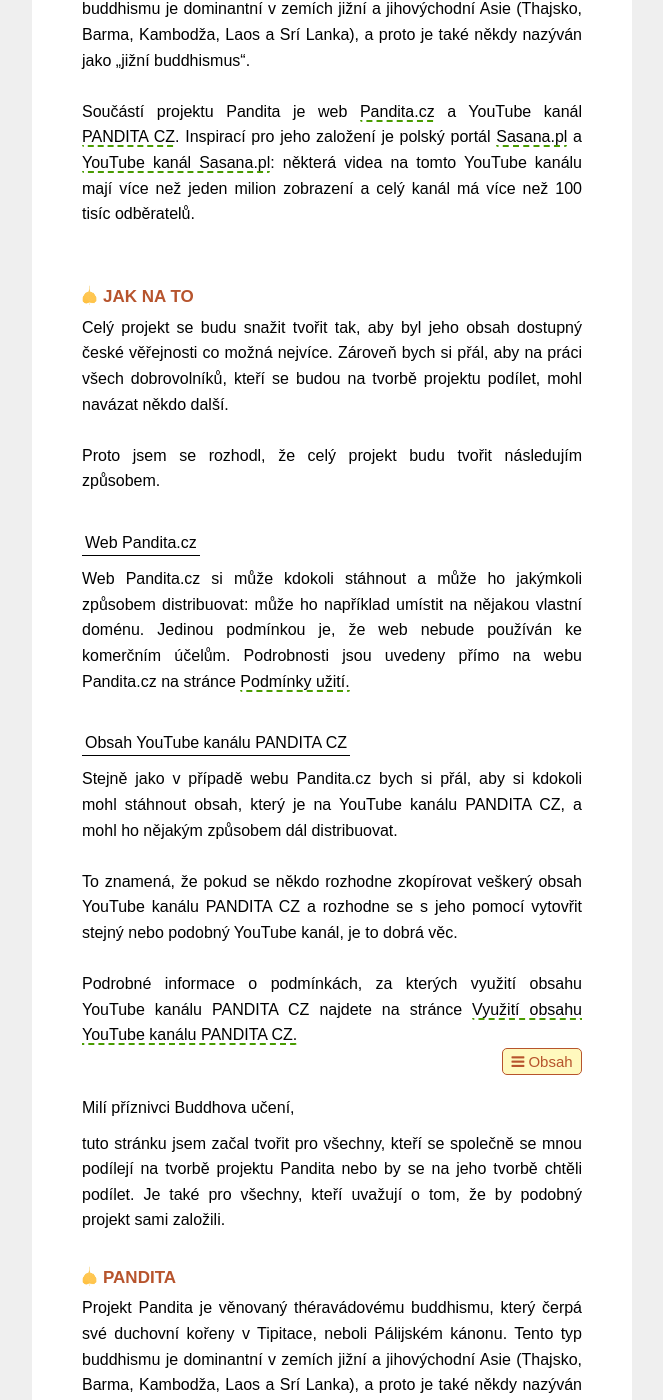
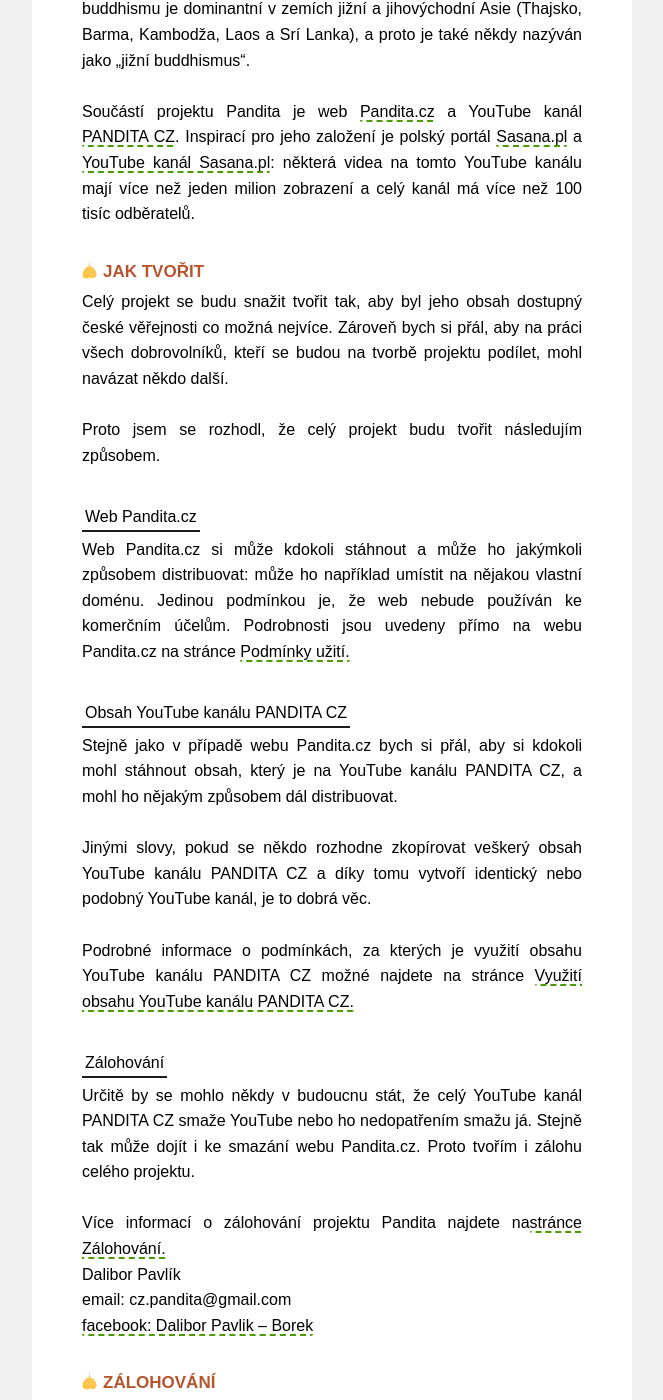
Before and after one commit to Borek78/jak-tvorit-panditu, a Jekyll site: the page built from index.md, in a window 1280 px wide and 1400 px high, scrolled down 572 px. Shown: the whole window, without its empty margins (308-971 px from the left). Built offline with Jekyll 4.4.1, drawn with Linux system fonts in a browser that asks for light colours; some of the changed text lies outside the part shown.

Commit message:
zalohovan - stranka zvlast

```diff
--- a/css/pages-style.css
+++ b/css/pages-style.css
@@ -1,3 +1,26 @@
+.underline-uvod {
+  border-bottom: 2px solid rgb(29, 29, 29);
+  padding-left: 3px;
+  padding-right: 3px;
+  margin-bottom: 5px;
+  display: inline-block;
+  margin-top: 10px;
+}
+
+.grey-heading-narrow {
+  ackground-color: #f5f5f5;
+  ackground-color: #fffebc;
+  order: 1px solid lightgrey;
+  border-bottom: 2px solid rgb(105, 105, 105);
+
+  padding-bottom: 1px;
+  padding-top: 1px;
+  order-radius: 5px;
+  margin-bottom: -7px;
+  margin-left: -5px;
+  width: 203px;
+  eight: 16px;
+}
 .grey-heading {
   background-color: #f5f5f5;
   border: 1px solid lightgrey;
--- a/index.md
+++ b/index.md
@@ -12,39 +12,50 @@
 tuto stránku jsem začal tvořit pro všechny, kteří se společně se mnou podílejí na tvorbě projektu Pandita nebo by se na jeho tvorbě chtěli podílet. Je také pro všechny, kteří uvažují o tom, že by podobný projekt sami založili.
 
 <div id="anchor-pandita" markdown="1" >
+
 ### Pandita
+
 </div>
 
 Projekt Pandita je věnovaný théravádovému buddhismu, který čerpá své duchovní kořeny v Tipitace, neboli Pálijském kánonu. Tento typ buddhismu je dominantní v zemích jižní a jihovýchodní Asie (Thajsko, Barma, Kambodža, Laos a Srí Lanka), a proto je také někdy nazýván jako „jižní buddhismus“.<br><br>
 
-Součástí projektu Pandita je web [Pandita.cz](https://pandita.cz/) a YouTube kanál [PANDITA CZ](https://www.youtube.com/channel/UC1IIp3Yo_PaJPsEU9BUk1ew). Inspirací pro jeho založení je polský portál [Sasana.pl](https://pandita.cz/) a [YouTube kanál Sasana.pl](https://www.youtube.com/user/sasanaPL): některá videa na tomto YouTube kanálu mají více než jeden milion zobrazení a celý kanál má více než 100 tisíc odběratelů.<br><br>
+Součástí projektu Pandita je web [Pandita.cz](https://pandita.cz/) a YouTube kanál [PANDITA CZ](https://www.youtube.com/channel/UC1IIp3Yo_PaJPsEU9BUk1ew). Inspirací pro jeho založení je polský portál [Sasana.pl](https://pandita.cz/) a [YouTube kanál Sasana.pl](https://www.youtube.com/user/sasanaPL): některá videa na tomto YouTube kanálu mají více než jeden milion zobrazení a celý kanál má více než 100 tisíc odběratelů.
 
-### JAK NA TO
+### JAK TVOŘIT
 
 Celý projekt se budu snažit tvořit tak, aby byl jeho obsah dostupný české věřejnosti co možná nejvíce. Zároveň bych si přál, aby na práci všech dobrovolníků, kteří se budou na tvorbě projektu podílet, mohl navázat někdo další.<br><br>
 
-Proto jsem se rozhodl, že celý projekt budu tvořit následujím způsobem.<br>
+Proto jsem se rozhodl, že celý projekt budu tvořit následujím způsobem.<br><br>
 
-<span class="underline" style="margin-top:10px" ><br>
+<span class="underline-uvod"  >
 Web Pandita.cz
 </span>
 
-Web Pandita.cz si může kdokoli stáhnout a může ho jakýmkoli způsobem distribuovat: může ho například umístit na nějakou vlastní doménu. Jedinou podmínkou je, že web nebude používán ke komerčním účelům. Podrobnosti jsou uvedeny přímo na webu Pandita.cz na stránce [Podmínky užití.](podminky-uziti.html)<br>
+Web Pandita.cz si může kdokoli stáhnout a může ho jakýmkoli způsobem distribuovat: může ho například umístit na nějakou vlastní doménu. Jedinou podmínkou je, že web nebude používán ke komerčním účelům. Podrobnosti jsou uvedeny přímo na webu Pandita.cz na stránce [Podmínky užití.](podminky-uziti.html)<br><br>
 
-<span class="underline" style="margin-top:10px" ><br>
+<span class="underline-uvod"  >
 Obsah YouTube kanálu PANDITA CZ
 </span><br>
 Stejně jako v případě webu Pandita.cz bych si přál, aby si kdokoli mohl stáhnout obsah, který je na YouTube kanálu PANDITA CZ, a mohl ho nějakým způsobem dál distribuovat.<br><br>
 
-To znamená, že pokud se někdo rozhodne zkopírovat veškerý obsah YouTube kanálu PANDITA CZ a rozhodne se s jeho pomocí vytovřit stejný nebo podobný YouTube kanál, je to dobrá věc.<br><br>
+Jinými slovy, pokud se někdo rozhodne zkopírovat veškerý obsah YouTube kanálu PANDITA CZ a díky tomu vytvoří identický nebo podobný YouTube kanál, je to dobrá věc.<br><br>
 
-Podrobné informace o podmínkách, za kterých využití obsahu YouTube kanálu PANDITA CZ najdete na stránce [Využití obsahu YouTube kanálu PANDITA CZ.](vyuziti-obsahu-youtube-kanalu-pandita-cz.html)
+Podrobné informace o podmínkách, za kterých je využití obsahu YouTube kanálu PANDITA CZ možné najdete na stránce [Využití obsahu YouTube kanálu PANDITA CZ.](vyuziti-obsahu-youtube-kanalu-pandita-cz.html)
+<br><br>
 
-{% include_relative _includes/content-intro.html %}
+<div>
+<span class="underline-uvod"  >
+Zálohování
+</span>
+</div>
+Určitě by se mohlo někdy v budoucnu stát, že celý YouTube kanál PANDITA CZ smaže YouTube nebo ho nedopatřením smažu já. Stejně tak může dojít i ke smazání webu Pandita.cz. Proto tvořím i zálohu celého projektu.<br><br>
 
-{% include_relative content/uvod/uvod-cast-1-pandita-cz.md %}
+Více informací o zálohování projektu Pandita najdete na[stránce Zálohování.](zalohovani.html)
 
-{% include_relative content/uvod/uvod-cast-3-autorska-prava.md %}
-{% include_relative content/uvod/uvod-cast-4-odkazy.md %}
+Dalibor Pavlík<br>
+email: cz.pandita@gmail.com<br>
+[facebook: Dalibor Pavlik – Borek](https://www.facebook.com/robilad.kilvap)<br>
+
+### Zálohování
 
 <script src="./js/script-index.js"></script>
--- /dev/null
+++ b/zalohovani.md
@@ -0,0 +1,18 @@
+---
+layout: default
+title: Využití obsahu YouTube kanálu Pandita CZ
+---
+
+### Zálohování
+
+Určitě by se mohlo někdy v budoucnu stát, že celý YouTube kanál PANDITA CZ smaže YouTube nebo ho nedopatřením smažu já. Stejně tak může dojít i ke smazání webu Pandita.cz. Proto tvořím i zálohu celého projektu.<br><br>
+
+Všechen obsah PANDITA CZ může kdokoli zálohovat pomocí nějaké online služby pro stahování videí z YouTube. To by ale bylo zbytečně pracné.<br><br>
+
+Proto jsem pro účely zálohování vytvořil google disk, který jsem pojmenoval PANDITA.CZ. Na tomto google disku je zálohován všechen obsah YouTube kanálu PANDITA CZ. <br><br>
+
+Velmi snadno si z z něj kdokoli může všechen obsah stáhnout a zálohovat na nějakém vlastním počítači nebo na nějakém externím datovém úložišti (flash disc nebo hard disk).<br><br>
+
+Aby bylo jisté, že všechen obsah dobře zálohovaný, požádal jsem několi přátel Buddhova učení, aby vždy na konci roku zálohovaly obsah, který v průběhu roku budu ukládat na google disk PANDITA.CZ. <br><br>
+
+To znamená, že obsah všech google disků v seznamu níže by mněl být totožný vždy alespoň na konci každého kalendářního roku.<br><br>
```
Also changed, not shown: vyuziti-obsahu-youtube-kanalu-pandita-cz.md (+2 -0 lines).
